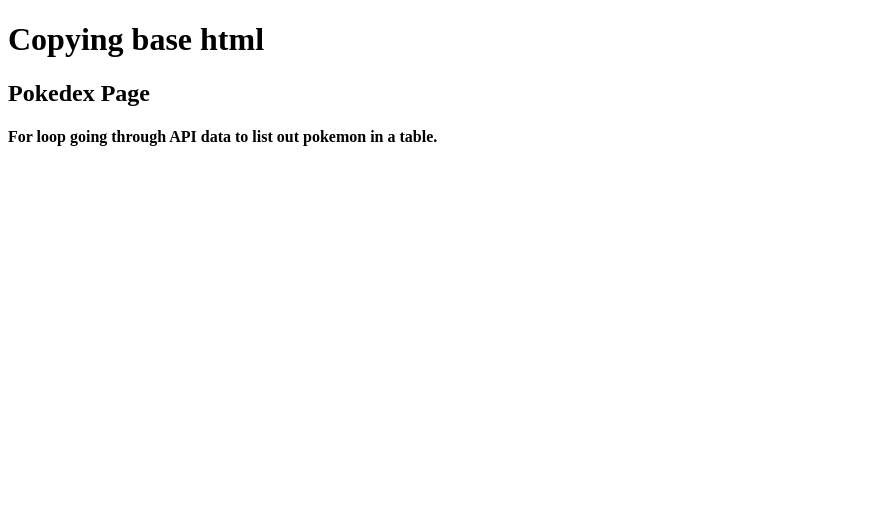
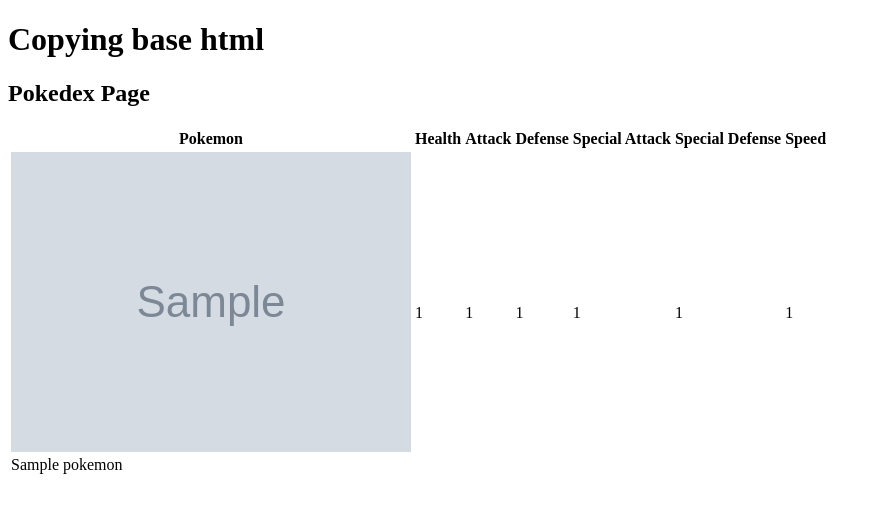
Before and after one commit to joDis06/pokeProject, a Django app: page /pokedex/ in a window 1280 px wide. Shown: the top 513 px of the page, without its empty margins (0-881 px from the left). Run offline with Django 5.2, Linux system fonts and the light colour scheme; tables that the repository leaves empty hold one stand-in row (values such as "Sample post"); grey boxes marked "Sample" are stand-in pictures.

Commit message:
api working; templates working

```diff
--- a/log.txt
+++ b/log.txt
@@ -3,3 +3,5 @@
 1/10/24: Started work on project, set up environment and database with required packages. Polished database drawing using draw.io
 1/11/24: Finished models, polished website mockup.
 1/16/24: Finished API, database work.
+
+- Comment : go by commits later figure it out sometime (later)
--- a/pokedexPlus/pokedex/models.py
+++ b/pokedexPlus/pokedex/models.py
@@ -15,3 +15,4 @@
     spdef = models.SmallIntegerField()
     spd = models.SmallIntegerField()
     types = models.ManyToManyField(Types)
+    image = models.CharField()
--- a/pokedexPlus/pokedex/templates/pokedex/pokedex.html
+++ b/pokedexPlus/pokedex/templates/pokedex/pokedex.html
@@ -3,9 +3,26 @@
 {% block content %}
 
 <h2> Pokedex Page </h2>
+<table>
+    <th> Pokemon </th>
+    <th> Health </th>
+    <th> Attack </th>
+    <th> Defense </th>
+    <th> Special Attack </th>
+    <th> Special Defense </th>
+    <th> Speed </th>
+{% for item in pokemon %}
+<tr>
+    <td> <img src={{item.image}}> <br> {{item.name}} </td>
+    <td> {{item.hp}} </td>
+    <td> {{item.atk}} </td>
+    <td> {{item.dfn}} </td>
+    <td> {{item.spatk}} </td>
+    <td> {{item.spdef}} </td>
+    <td> {{item.spd}} </td>
 
-<h4> For loop going through API data to list out
-    pokemon in a table.
-</h4>
+</tr>
+{% endfor %}
+
 
 {% endblock content %}
--- a/pokedexPlus/pokedex/views.py
+++ b/pokedexPlus/pokedex/views.py
@@ -35,7 +35,7 @@
                                                    spatk=pokeStats[3].get('base_stat'),
                                                    spdef=pokeStats[4].get('base_stat'),
                                                    spd=pokeStats[5].get('base_stat'),
-
+                                                   image=pokeStatsData.get('sprites').get('other').get('home').get('front_default')
                                                  )
             for i in pokeStatsData.get('types'):
                 pokeType = Types.objects.filter(name__iexact = i.get("type").get("name"))
@@ -54,19 +54,22 @@
             pokeInstance.save()
             print(pokeInstance.name)
 
+
+
 def pokedexView(request):
-    if not Types.objects.all():
-        populateTypes()
-    if not Pokemon.objects.all():
-        populatePokemon()
+    # if not Types.objects.all():
+    populateTypes()
+    # if not Pokemon.objects.all():
+    populatePokemon()
 
+    pokemon = Pokemon.objects.all()
 
     # put the context in the return as data for all pokemon
     # so we are able to retrieve it on the other end in
     # the template and make a for loop / automated list
     # of the info
 
-    return render(request, 'pokedex/pokedex.html')
+    return render(request, 'pokedex/pokedex.html', context={"pokemon": pokemon})
 
 
 # make detail view
--- a/pokedexPlus/pokedexPlus/secrets.json
+++ b/pokedexPlus/pokedexPlus/secrets.json
@@ -1,9 +1,9 @@
 {
-    "environment": "development",
-    "concerts_url": "http://localhost:8000",
-    "database_name": "pokeproject",
-    "database_user": "postgres",
-    "database_pwd": "Butu__2006",
-    "database_host": "localhost",
-    "database_port": "5432"
+"environment": "development",
+"pokedexPlus_url": "http://localhost:8000",
+"database_name": "jdisomma",
+"database_user": "jdisomma",
+"database_pwd": "k3fbV^FFa3rBSy",
+"database_host": "lisa.stuy.edu",
+"database_port": "5432"
 }
```
